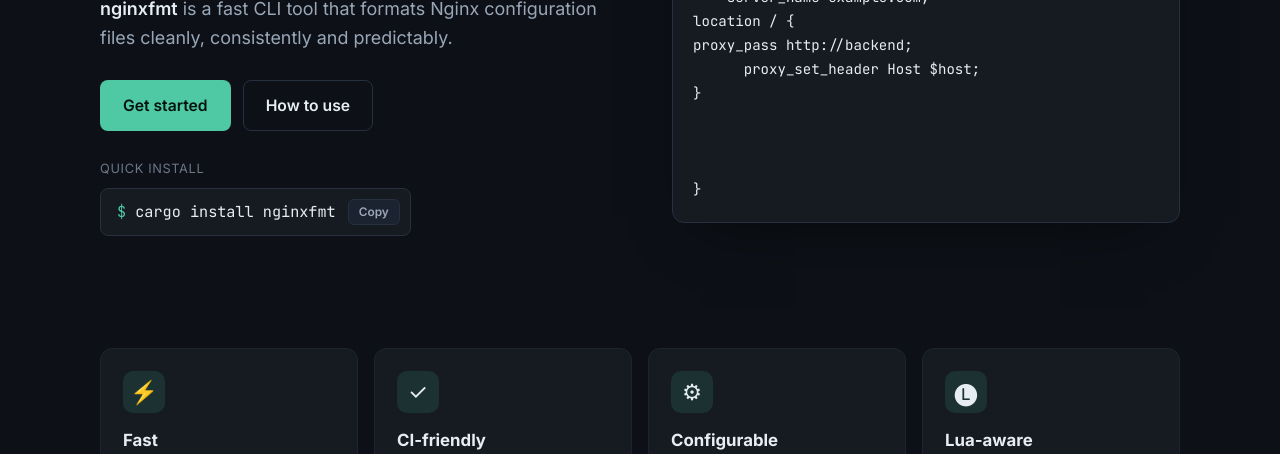
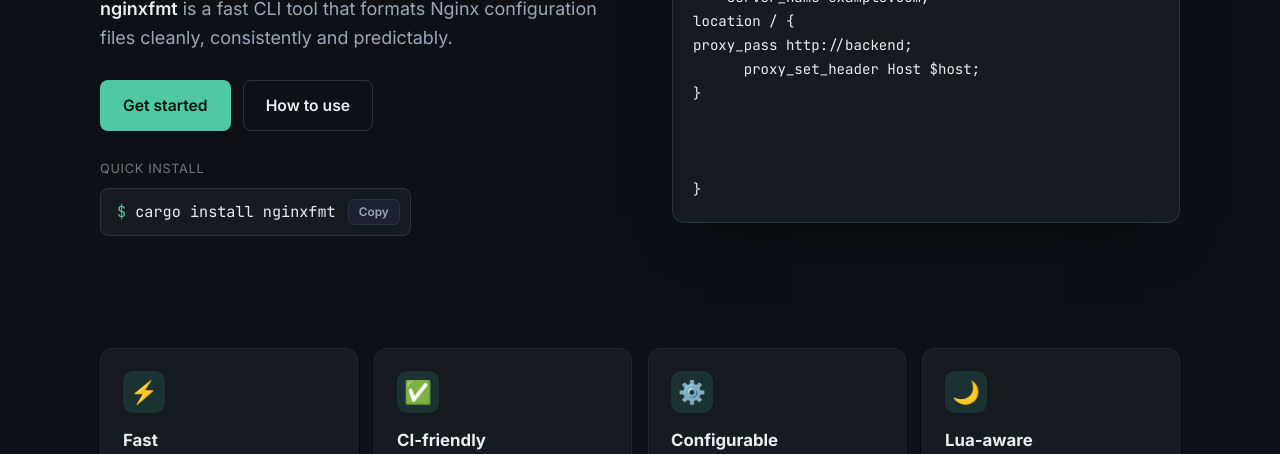
Before and after one commit to nginxfmt/nginxfmt.github.io, a plain HTML site: page index.html in a window 1280 px wide. Shown: the part 346-800 px from the top of the page. Drawn offline with Linux system fonts and the light colour scheme.

Commit message:
Improve icons anc comment out AUR

```diff
--- a/index.html
+++ b/index.html
@@ -127,17 +127,17 @@
                     <p>Written in Rust. Formats large configs in milliseconds.</p>
                 </div>
                 <div class="feature-card">
-                    <div class="feature-icon" aria-hidden="true">✓</div>
+                    <div class="feature-icon" aria-hidden="true">✅</div>
                     <h3>CI-friendly</h3>
                     <p>Use <code>--check</code> to fail the build when a config is not well-formatted.</p>
                 </div>
                 <div class="feature-card">
-                    <div class="feature-icon" aria-hidden="true">⚙</div>
+                    <div class="feature-icon" aria-hidden="true">⚙️</div>
                     <h3>Configurable</h3>
                     <p>You can set tabs/spaces indentation, brace style, blank-line collapsing and more</p>
                 </div>
                 <div class="feature-card">
-                    <div class="feature-icon" aria-hidden="true">🅛</div>
+                    <div class="feature-icon" aria-hidden="true">🌙</div>
                     <h3>Lua-aware</h3>
                     <p><code>*_by_lua_block</code> bodies are preserved as-is.</p>
                 </div>
@@ -176,7 +176,7 @@
                                     <optgroup label="Linux">
                                         <option value="deb">Debian / Ubuntu (.deb)</option>
                                         <option value="linux-packages">Fedora / Alpine / Arch packages</option>
-                                        <option value="aur">Arch Linux (AUR)</option>
+                                        <!-- <option value="aur">Arch Linux (AUR)</option> -->
                                     </optgroup>
                                     <optgroup label="Windows">
                                         <option value="scoop">Scoop</option>
@@ -241,14 +241,14 @@
                                     rel="noopener">GitHub release</a>.</p>
                         </article>
 
-                        <article class="panel install-panel" data-install="aur" hidden>
+                        <!-- <article class="panel install-panel" data-install="aur" hidden>
                             <h3 class="panel-title">Arch Linux <span class="tag">AUR</span></h3>
                             <div class="code-block" data-copy>
                                 <button class="copy-btn" type="button"
                                     aria-label="Copy AUR install command">Copy</button>
                                 <pre><code>yay -S nginxfmt-bin</code></pre>
                             </div>
-                        </article>
+                        </article> -->
 
                         <article class="panel install-panel" data-install="scoop" hidden>
                             <h3 class="panel-title">Scoop <span class="tag">Windows</span></h3>
```
